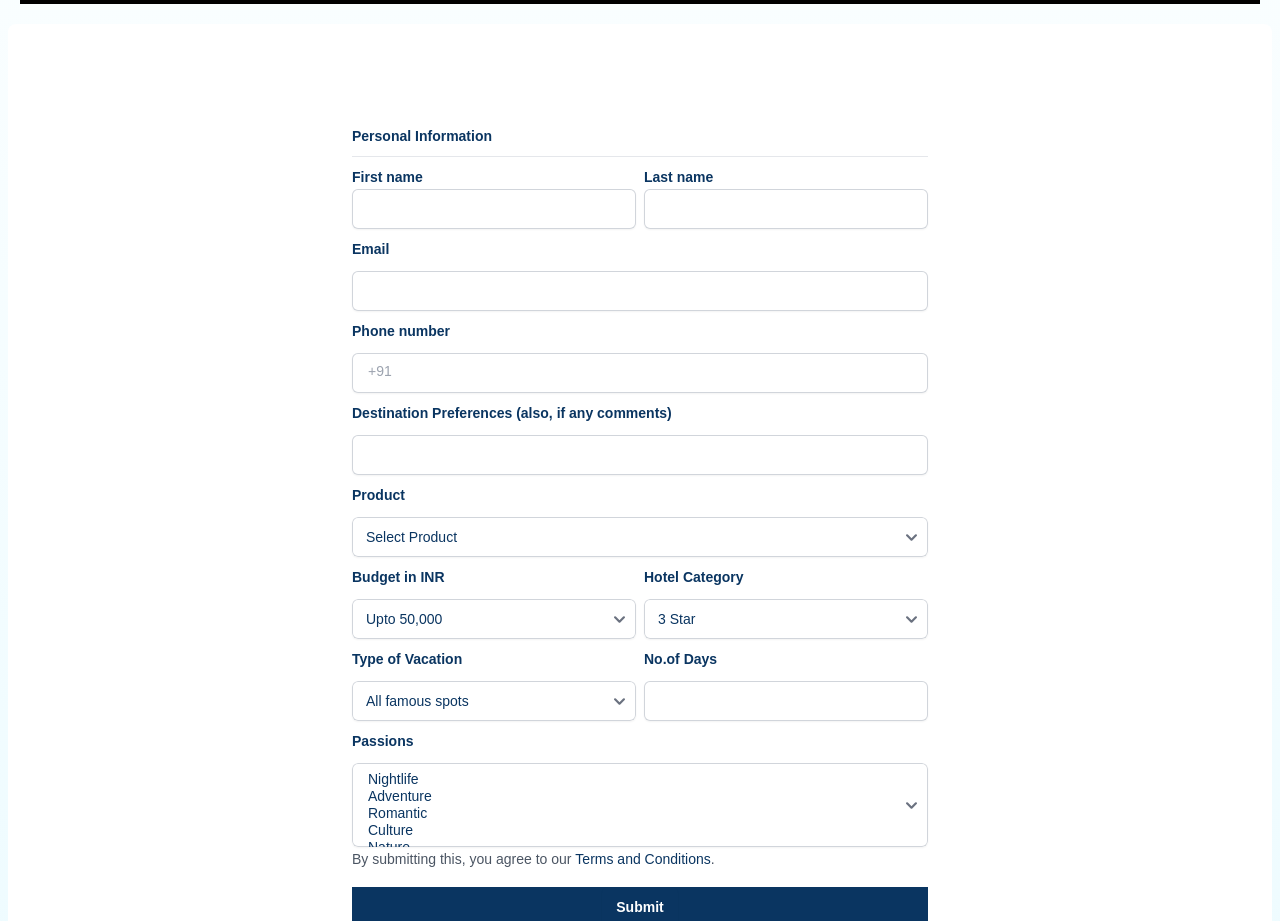
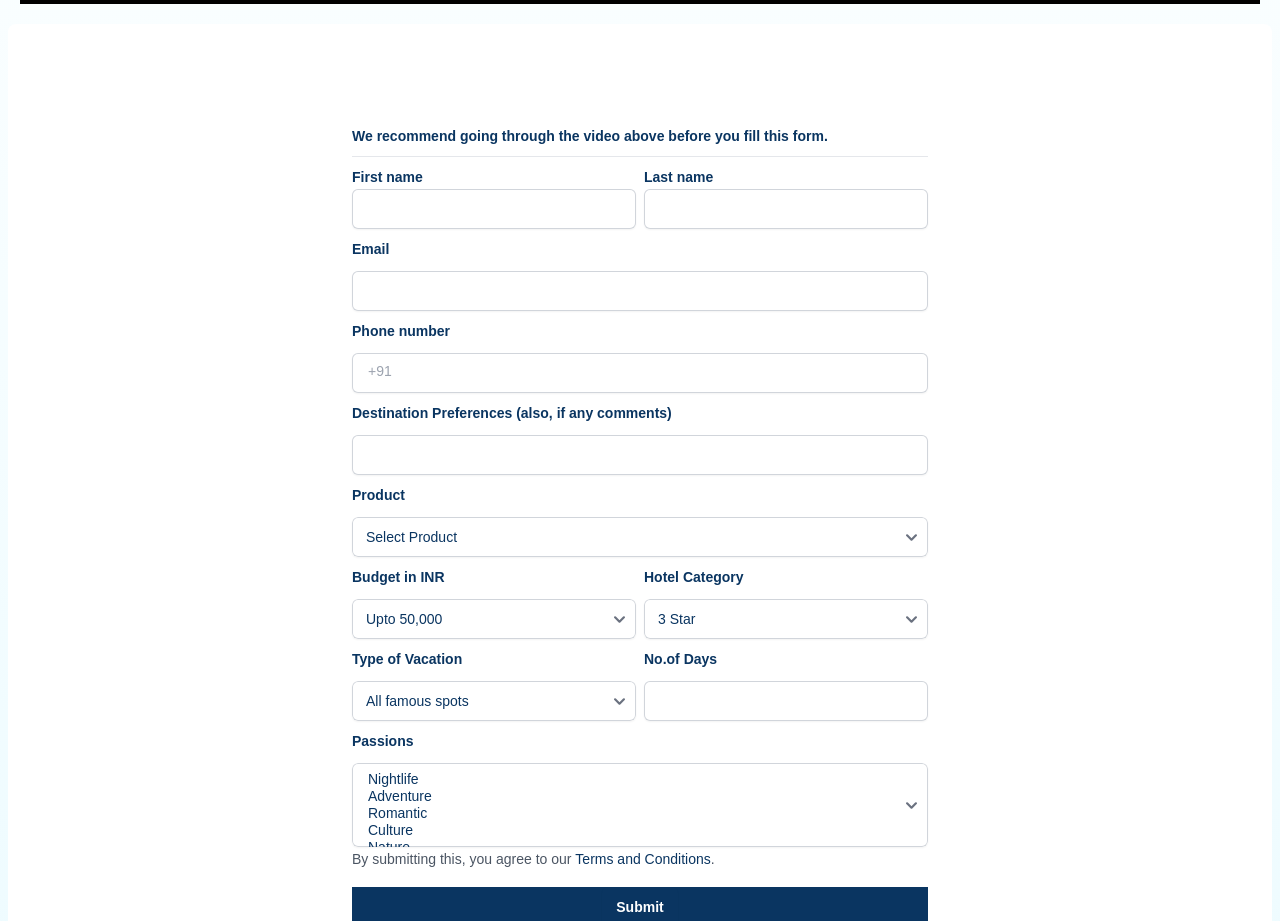
Before and after one commit to shuboidwork/planyourtrails, a Next.js app: page / in a window 1280 px wide. Shown: the part 4540-5461 px from the top of the page. Built offline with nearby package versions, Linux system fonts and the light colour scheme; grey boxes are pictures that could not be loaded; what tw-elements-react would draw is missing.

Commit message:
Updated video line

```diff
--- a/components/landing_components/leadgenform.jsx
+++ b/components/landing_components/leadgenform.jsx
@@ -77,6 +77,7 @@ export default function LeadGenForm() {
             vacation_type: formData.get("vacation_type"),
             number_of_days: formData.get("number_of_days"),
             passions: selectedOptions,
+            number_of_days: formData.get("product"),
           },
         }
       );
@@ -101,7 +102,8 @@ export default function LeadGenForm() {
             htmlFor="personal-information"
             className="block text-sm font-semibold leading-6 text-obtext col-span-full"
           >
-            Personal Information
+            We recommend going through the video above before you fill this
+            form.
           </label>
           <hr className="col-span-full"></hr>
           <div className="w-full flex justify-center flex-row gap-x-2">
```
